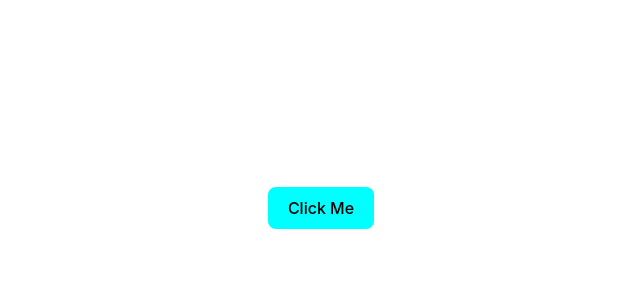
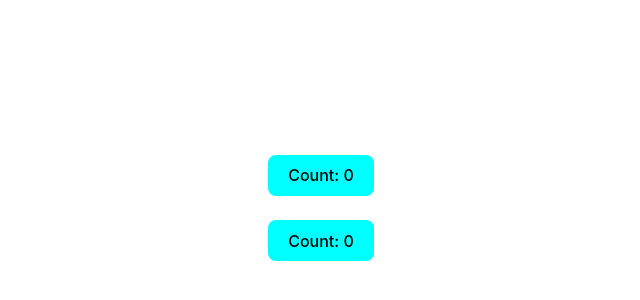
Before and after one commit to pandurang-sadgir/react-concepts, a React (Vite) app in the folder React-Concepts/: page / in a window 1280 px wide. Shown: the part 192-492 px from the top of the page, without its empty margins (319-959 px from the left). Built offline with nearby package versions, Linux system fonts and the light colour scheme.

Commit message:
componet remember information separately

```diff
--- a/React-Concepts/src/5.ComponentRemInfo/InfoSeparately.jsx
+++ b/React-Concepts/src/5.ComponentRemInfo/InfoSeparately.jsx
@@ -0,0 +1,17 @@
+import { useState } from "react";
+
+// Note: When we render same component multiple times then each every component has its own state separately.
+export default function InfoSeparately() {
+  const [count, setCount] = useState(0);
+
+  function handleCount() {
+    setCount(count + 1);
+  }
+
+
+  return (
+    <>
+      <button onClick={handleCount}> Count: {count}</button>
+    </>
+  );
+}
--- a/React-Concepts/src/App.jsx
+++ b/React-Concepts/src/App.jsx
@@ -7,9 +7,17 @@ import "./App.css";
 // import DisplayingData from "./2.Jsx/DisplayingData";
 // import Condition from "./3.Conditional_Rendering/Condition";
 // import RenderingList from "./4.Rendering_List/RenderingList_";
-import RespondingEvent from "./6.Responding_Event/RespondingEvent";
+import InfoSeparately from "./5.ComponentRemInfo/InfoSeparately";
+// import RespondingEvent from "./6.Responding_Event/RespondingEvent";
 function App() {
-  return <RespondingEvent />;
+  return (
+    <>
+      <InfoSeparately />
+      <br />
+      <br />
+      <InfoSeparately />
+    </>
+  );
 }
 
 export default App;
```
